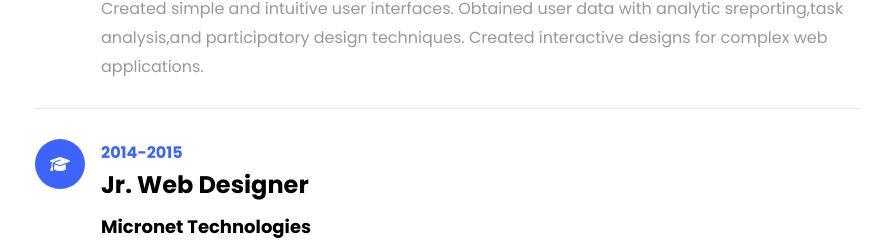
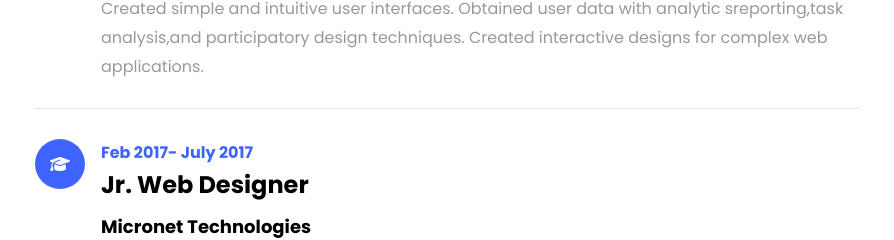
Before and after one commit to lalit-frontend-developer/portfolio, a plain HTML site: page index.html in a window 1280 px wide. Shown: the part 3157-3397 px from the top of the page, without its empty margins (335-1229 px from the left). Drawn offline with Linux system fonts and the light colour scheme; animation ran at ten frames a second.

Commit message:
Update index.html

```diff
--- a/index.html
+++ b/index.html
@@ -222,7 +222,7 @@
                                 <i class="fa-solid fa-graduation-cap text-white"></i>
 							</div>
                             <div class="text pl-3">
-                                <span class="date">2014-2015</span>
+                                <span class="date">Feb 2017- July 2017</span>
                                 <h2>Jr. Web Designer</h2>
                                 <span class="position">Micronet Technologies</span>
                                 <p>Led full redesign of websites with finding from customers segmentations and competitive research, increasing website leads by 200%.</p>
```
